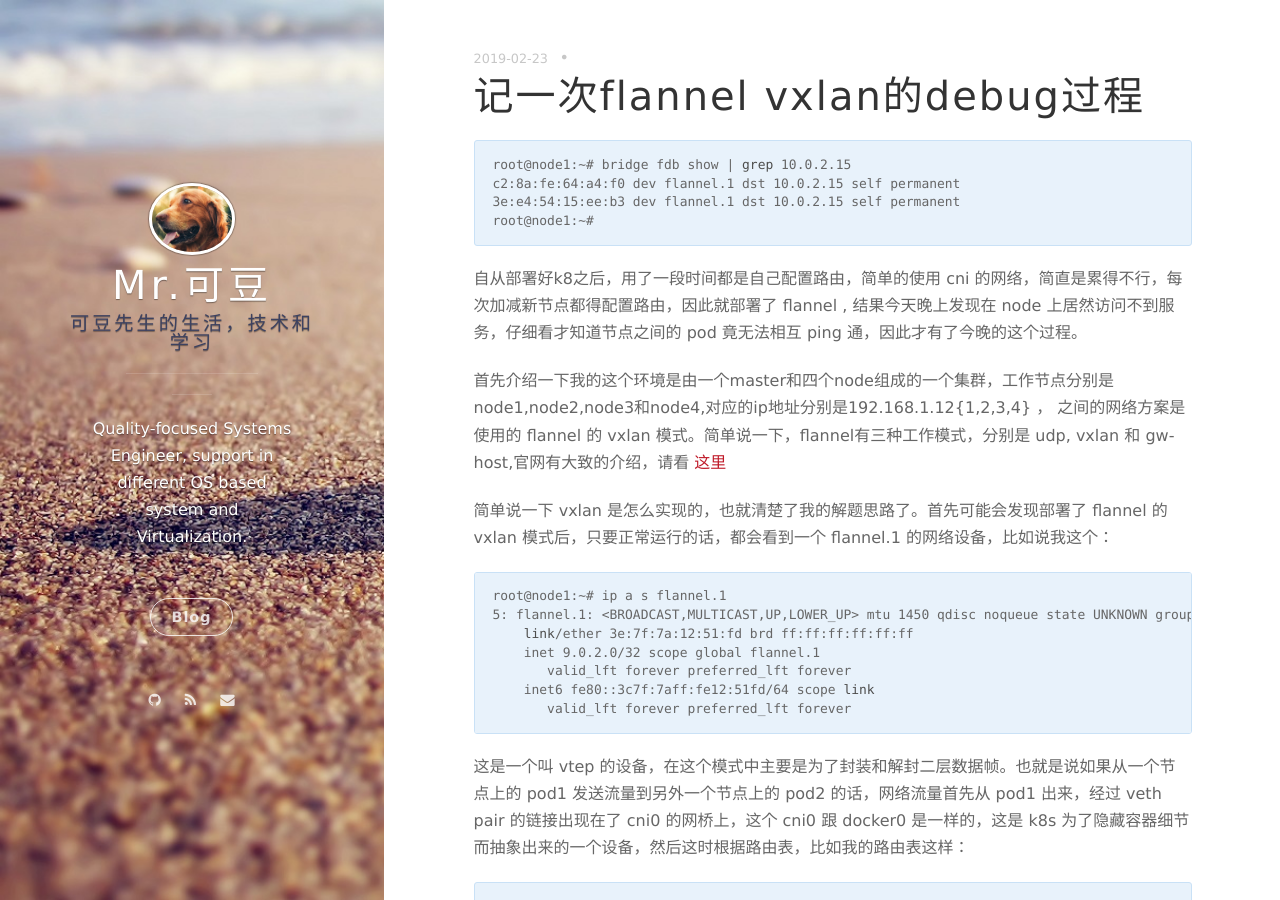
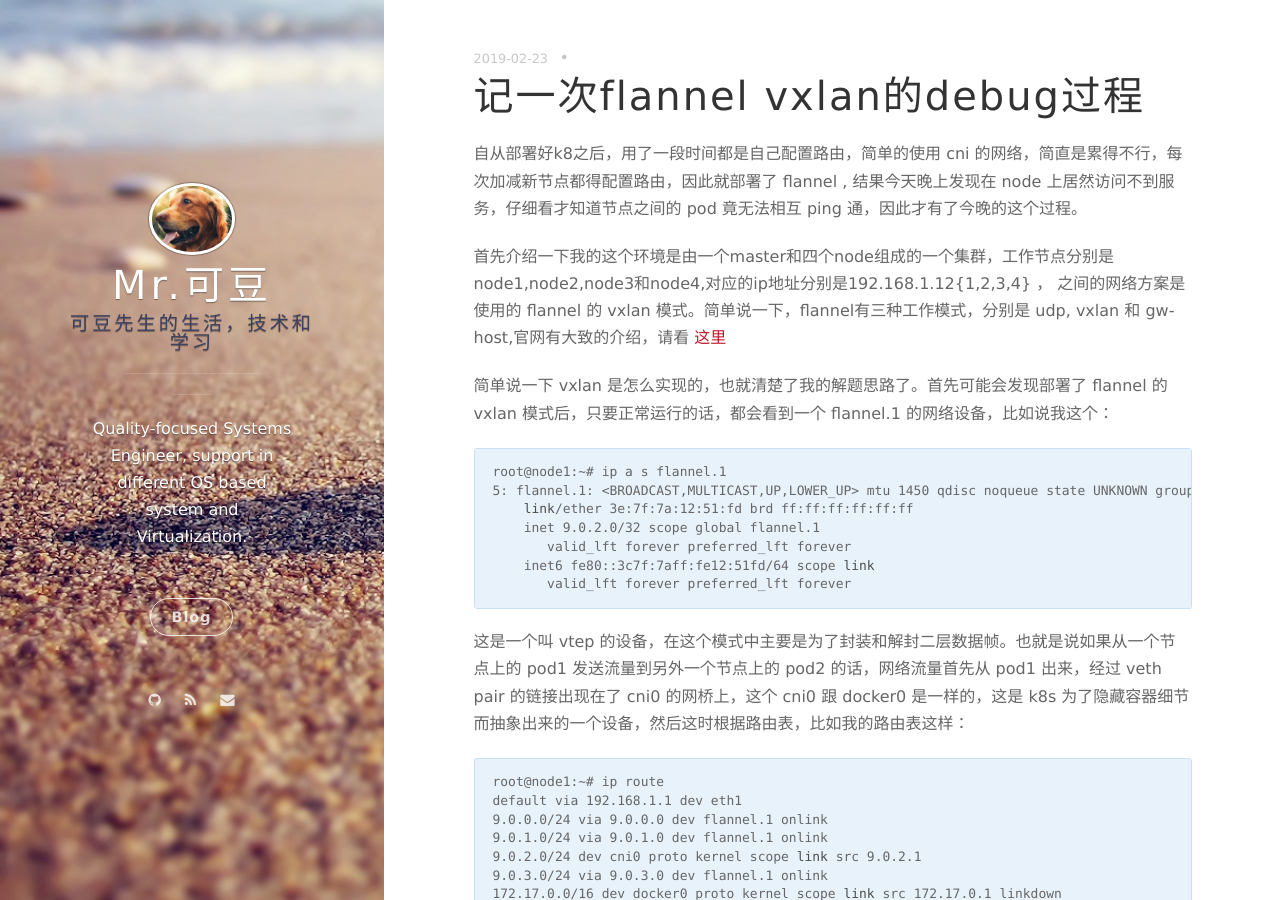
Before and after one commit to NickSu86/NickSu86.github.io, a Jekyll site: the page built from _posts/2019-02-23-K8S-network-flannel-debug.markdown, in a window 1280 px wide and 900 px high. Built offline with Jekyll 4.4.1, drawn with Linux system fonts in a browser that asks for light colours; nearby versions of some CDN libraries; comment, search, counter and statistics services are not loaded.

Commit message:
add _posts/2019-02-23-K8S-network-flannel-debug.markdown

````diff
--- a/_posts/2019-02-23-K8S-network-flannel-debug.markdown
+++ b/_posts/2019-02-23-K8S-network-flannel-debug.markdown
@@ -3,13 +3,6 @@ layout: post
 title: 记一次flannel vxlan的debug过程
 date: 2019-02-24 01:14:16.000000000 +08:00
 ---
-
-```shell
-root@node1:~# bridge fdb show | grep 10.0.2.15
-c2:8a:fe:64:a4:f0 dev flannel.1 dst 10.0.2.15 self permanent
-3e:e4:54:15:ee:b3 dev flannel.1 dst 10.0.2.15 self permanent
-root@node1:~#
-```
 
 自从部署好k8之后，用了一段时间都是自己配置路由，简单的使用 cni 的网络，简直是累得不行，每次加减新节点都得配置路由，因此就部署了 flannel , 结果今天晚上发现在 node 上居然访问不到服务，仔细看才知道节点之间的 pod 竟无法相互 ping 通，因此才有了今晚的这个过程。
 
````
